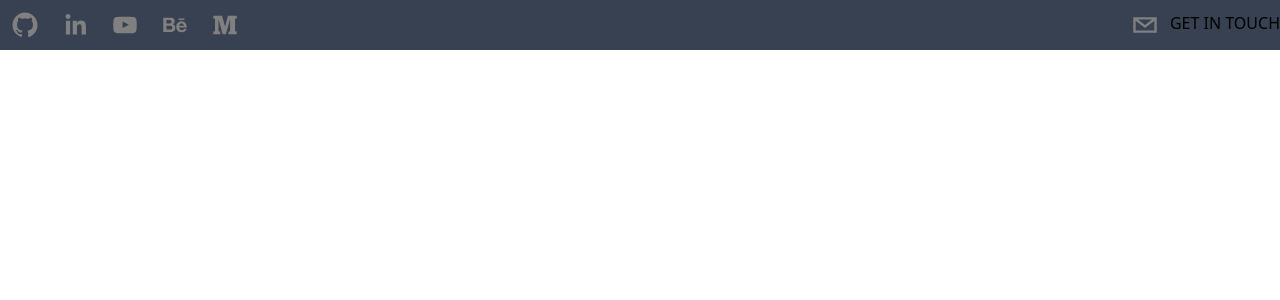
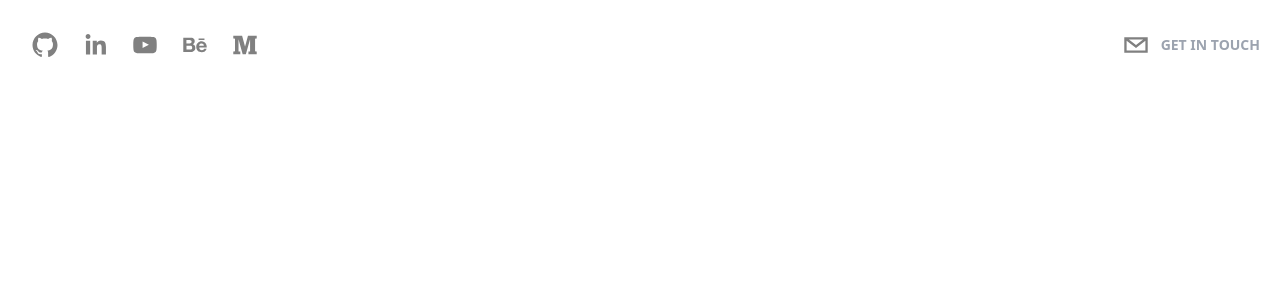
Before and after one commit to Arisa-Kaewsuan/portfolio, a Next.js app: page / in a window 1280 px wide. Shown: the top 300 px of the page. Built offline with nearby package versions, Linux system fonts and the light colour scheme.

Commit message:
add framer motion

```diff
--- a/components/Header.tsx
+++ b/components/Header.tsx
@@ -1,12 +1,17 @@
 import React from "react";
 import { SocialIcon } from "react-social-icons";
-
+import { motion } from "framer-motion";
 type Props = {};
 
 export default function Header({}: Props) {
   return (
-    <header className="bg-gray-700 h-100 flex items-center justify-between">
-      <div className="flex flex-row items-center">
+    <header className="flex items-center justify-between p-5 sticky top-0 max-w-7xl mx-auto">
+      <motion.div
+        initial={{ x: -500, opacity: 0, scale: 0.5 }}
+        animate={{ x: 0, opacity: 1, scale: 1 }}
+        transition={{ duration: 1.5 }}
+        className="flex flex-row items-center"
+      >
         <SocialIcon
           url="https://github.com/in/jaketrent"
           fgColor="gray"
@@ -36,16 +41,23 @@ export default function Header({}: Props) {
           fgColor="gray"
           bgColor="transparent"
         />
-      </div>
+      </motion.div>
 
-      <div>
+      <motion.div
+        initial={{ x: 500, opacity: 0, scale: 0.5 }}
+        animate={{ x: 0, opacity: 1, scale: 1 }}
+        transition={{ duration: 1.5 }}
+        className="flex flex-row items-center"
+      >
         <SocialIcon
           url="https://email.com/in/jaketrent"
           fgColor="gray"
           bgColor="transparent"
         />
-        GET IN TOUCH
-      </div>
+        <p className="font-bold  hidden md:inline-flex text-sm text-gray-400">
+          GET IN TOUCH
+        </p>
+      </motion.div>
     </header>
   );
 }
--- a/package.json
+++ b/package.json
@@ -19,6 +19,7 @@
     "autoprefixer": "10.4.14",
     "eslint": "8.38.0",
     "eslint-config-next": "13.3.0",
+    "framer-motion": "^10.12.2",
     "next": "13.3.0",
     "postcss": "8.4.22",
     "react": "18.2.0",
```
Also changed, not shown: 1 other file (tests, documents, lock files or other folders).
